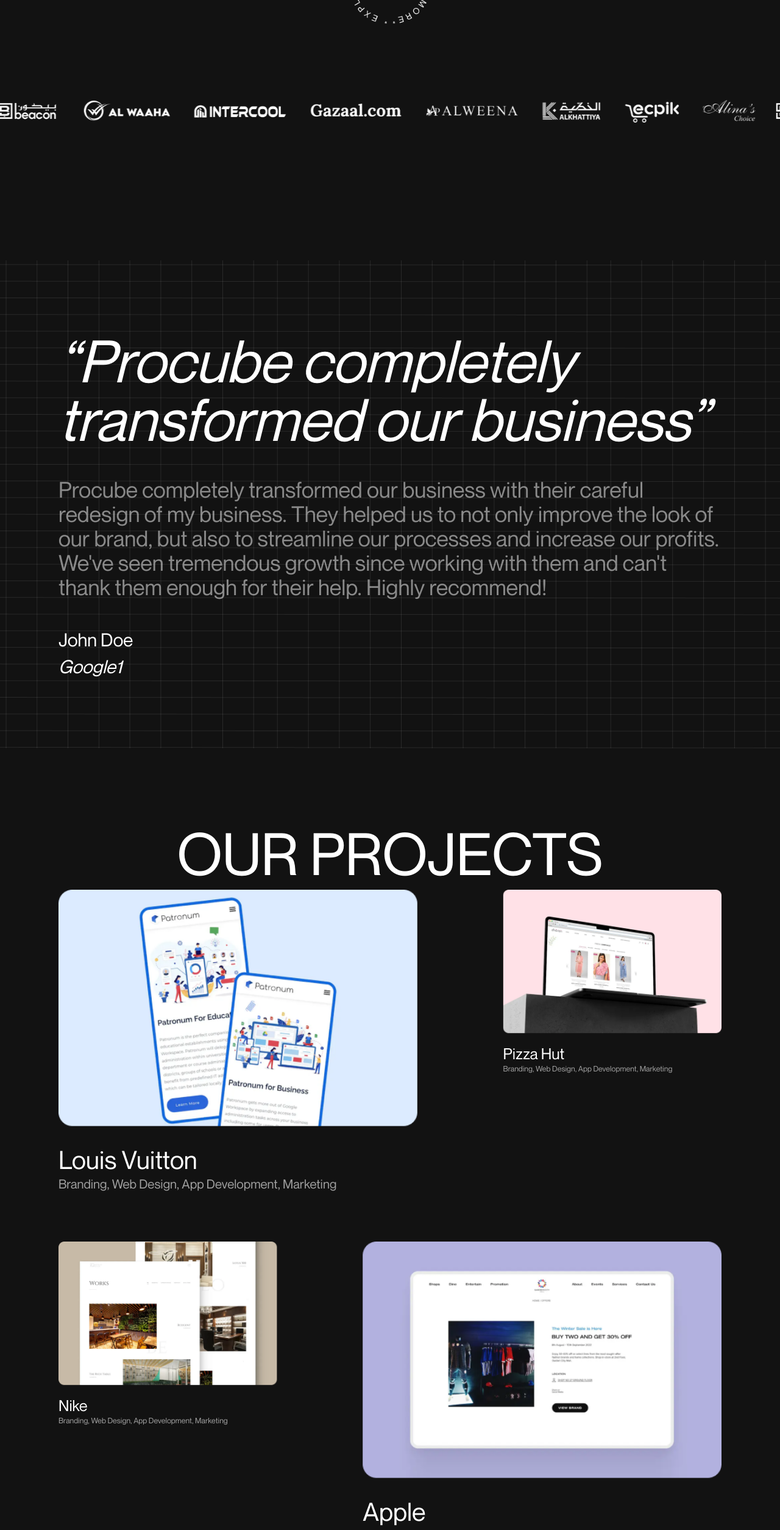
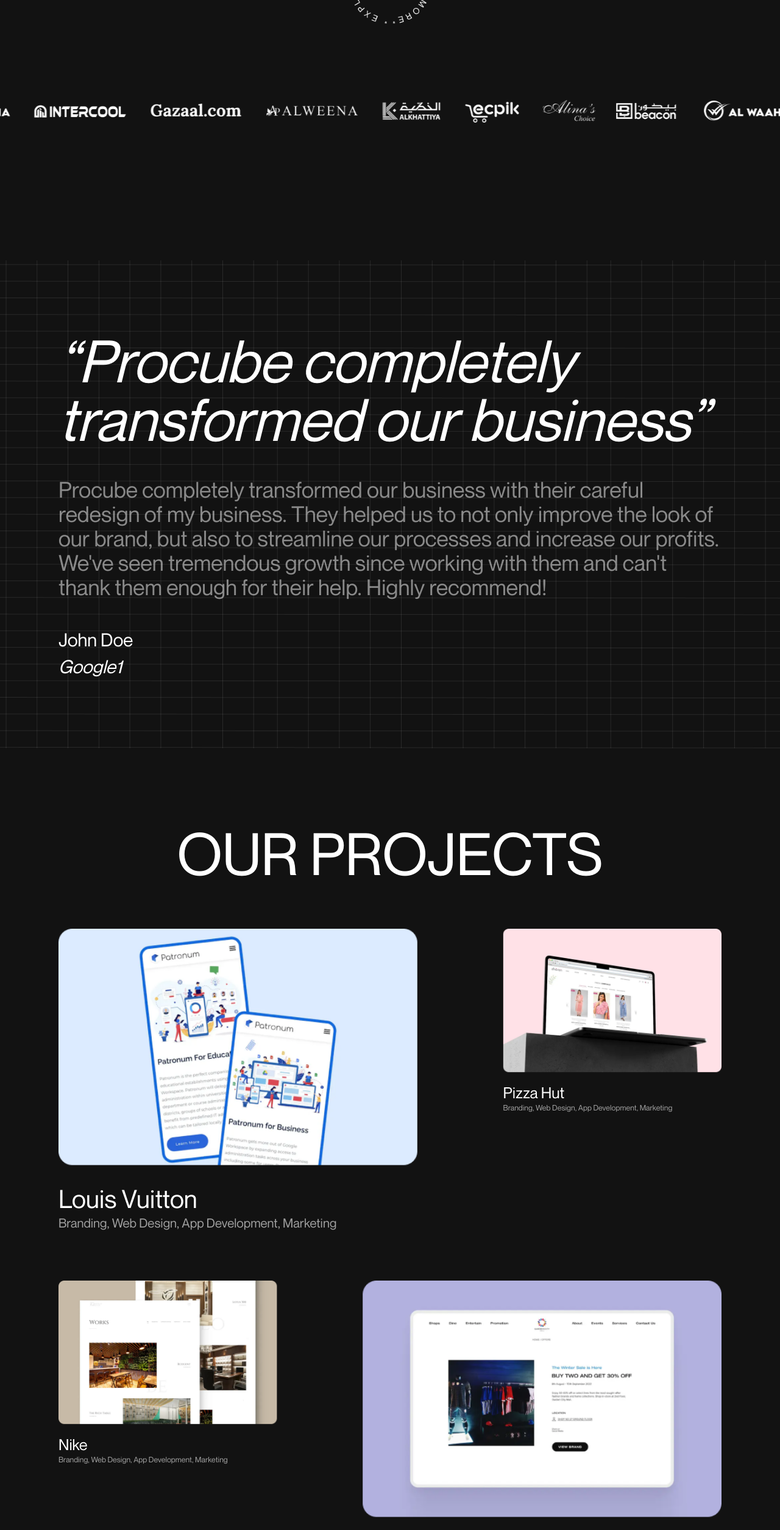
Before and after one commit to procube-cx/procube, a React (Create React App) app: page / in a window 1280 px wide. Shown: the part 4960-7469 px from the top of the page at 61% size. Built offline with nearby package versions, Linux system fonts and the light colour scheme.

Commit message:
main page changes

```diff
--- a/src/component/hero/Landing10.js
+++ b/src/component/hero/Landing10.js
@@ -83,7 +83,7 @@ const Landing10 = () => {
 
 
   return (
-    <div className='px-6 md:px-24 py-16 md:py-28'>
+    <div className='px-6 md:px-24 py-16 md:py-28 md:gap-16 flex flex-col'>
       <p className='font-normal text-4xl md:text-8xl !leading-tight uppercase text-center'>Our projects</p>
       <div className='grid grid-cols-2 w-full gap-x-8 md:gap-x-16 gap-y-5 md:gap-y-36' >
         {data.map((item, index) => (
@@ -99,7 +99,10 @@ const Landing10 = () => {
           </motion.div>
         ))}
       </div>
+      <div>
+
       <img src={arrowIcon} alt="arrow" className='w-24 md:w-36 mx-auto my-10 md:my-10 hover:opacity-55 cursor-pointer' />
+      </div>
     </div>
   );
 };
--- a/src/component/hero/Landing8.js
+++ b/src/component/hero/Landing8.js
@@ -10,7 +10,6 @@ const marqueeVariants = {
       x: {
         repeat: Infinity,
         repeatType: "loop",
-        duration: 5,
         ease: "linear",
       },
     },
@@ -18,15 +17,20 @@ const marqueeVariants = {
 };
 
 const Marquee = () => {
+
+  const [hover, setHover] = React.useState(false);
   return (
     <div className="py-16 md:py-10 md:pb-48 overflow-x-hidden my-auto overflow-y-hidden">
       <div className="relative w-full">
         <motion.div
-          className="track bg-[#7605C1] hover-effect" // Add hover-effect class
+          className="track bg-[#7605C1] hover-effect"
           variants={marqueeVariants}
+          style={hover?{ animationDuration: "30s"}:{ animationDuration: "15s"}}
           animate="animate"
+          onMouseEnter={() => setHover(true)}
+          onMouseLeave={() => setHover(false)}
         >
-          <div className="font-normal text-4xl md:text-8xl py-3 md:py-6  hover:-translate-x-28 flex">
+          <div className="font-normal text-4xl md:text-8xl py-3 md:py-6 flex">
             <img src={icon} className="h-[40px] md:h-3/4 md:my-auto" />&nbsp;DESIGN&nbsp;<img src={icon} className="h-[40px] md:h-3/4 md:my-auto"/>&nbsp;DEVELOP&nbsp;<img src={icon} className="h-[40px] md:h-3/4 md:my-auto" />&nbsp;DELIVER&nbsp;<img src={icon} className="h-[40px] md:h-3/4 md:my-auto" />&nbsp;DESIGN&nbsp;<img src={icon} className="h-[40px] md:h-3/4 md:my-auto"/>&nbsp;DEVELOP&nbsp;<img src={icon} className="h-[40px] md:h-3/4 md:my-auto" />&nbsp;DELIVER&nbsp;<img src={icon} className="h-[40px] md:h-3/4 md:my-auto" />&nbsp;DESIGN&nbsp;<img src={icon} className="h-[40px] md:h-3/4 md:my-auto"/>&nbsp;DEVELOP&nbsp;<img src={icon} className="h-[40px] md:h-3/4 md:my-auto" />&nbsp;DELIVER&nbsp;<img src={icon} className="h-[40px] md:h-3/4 md:my-auto" />&nbsp;DESIGN&nbsp;<img src={icon} className="h-[40px] md:h-3/4 md:my-auto"/>&nbsp;DEVELOP&nbsp;<img src={icon} className="h-[40px] md:h-3/4 md:my-auto" />&nbsp;DELIVER&nbsp;
           </div>
         </motion.div>
--- a/src/component/hero/Marquee.js
+++ b/src/component/hero/Marquee.js
@@ -10,7 +10,7 @@ const marqueeVariants = {
       x: {
         repeat: Infinity,
         repeatType: "loop",
-        duration: 5,
+        // duration: 5,
         ease: "linear",
       },
     },
@@ -18,15 +18,21 @@ const marqueeVariants = {
 };
 
 const Marquee = () => {
+
+  const [hover, setHover] = React.useState(false);
+
   return (
     <div className="pb-16 md:pb-72 overflow-x-hidden my-auto overflow-y-hidden">
       <div className="relative w-full">
         <motion.div
-          className="track hover-effect" // Add hover-effect class
+          className="track"
+          onMouseEnter={() => setHover(true)}
+          onMouseLeave={() => setHover(false)}
+          style={hover?{ animationDuration: "30s"}:{ animationDuration: "5s"}}
           variants={marqueeVariants}
           animate="animate"
         >
-          <div className="font-normal  py-5 md:py-6 hover:-translate-x-96 flex flex-row ">
+          <div className="font-normal  py-5 md:py-6  flex flex-row ">
             <img src={image} alt="image" className="h-full px-4"/><img src={image} alt="image" className="h-full px-4"/><img src={image} alt="image" className="h-full px-4"/><img src={image} alt="image" className="h-full px-4"/><img src={image} alt="image" className="h-full px-4"/><img src={image} alt="image" className="h-full px-4"/>
           </div>
         </motion.div>
--- a/src/component/hero/hero.css
+++ b/src/component/hero/hero.css
@@ -29,7 +29,7 @@
   position: absolute;
   white-space: nowrap;
   will-change: transform;
-  animation: marquee 64s linear infinite;
+  animation: marquee  linear infinite;
 }
 
 @keyframes marquee {
```
